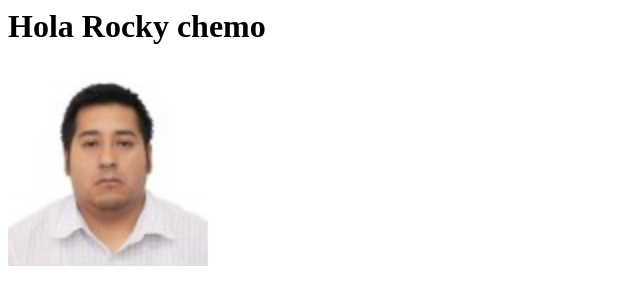
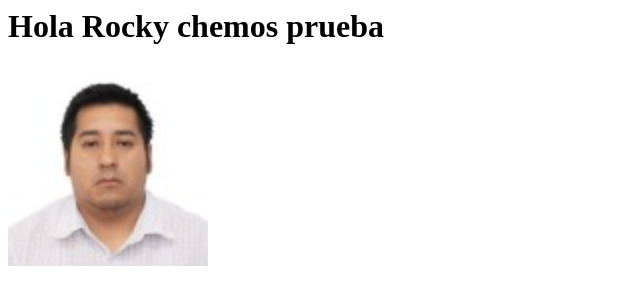
Before and after one commit to gonurocky2108/gonurocky2108.github.io, a plain HTML site: page index.html in a window 1280 px wide. Shown: the whole page, without its empty margins (0-640 px from the left). Drawn offline with Linux system fonts and the light colour scheme.

Commit message:
Cambio v1

```diff
--- a/index.html
+++ b/index.html
@@ -1,5 +1,5 @@
 <html>
-<h1>Hola Rocky chemo</h1>
+<h1>Hola Rocky chemos prueba</h1>
 <img>
 <div><img src =rg.jpg height="200"> </div>
 </html>
```
